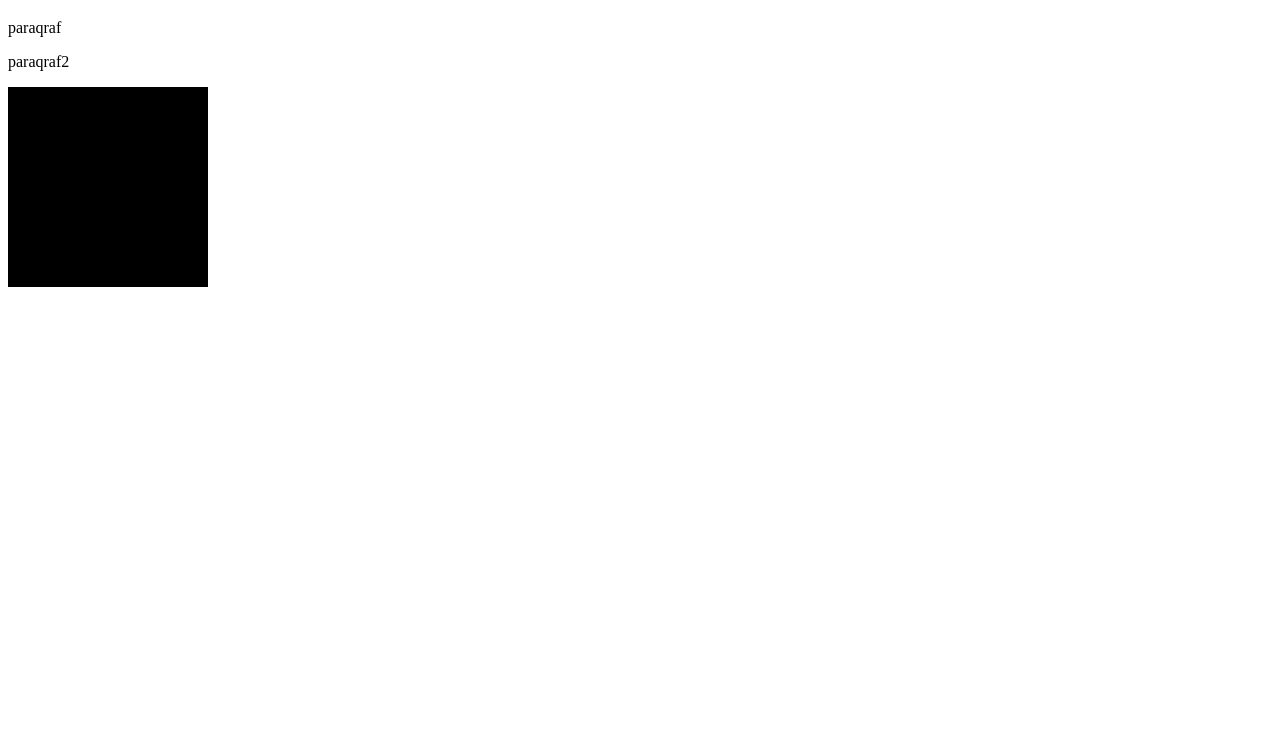
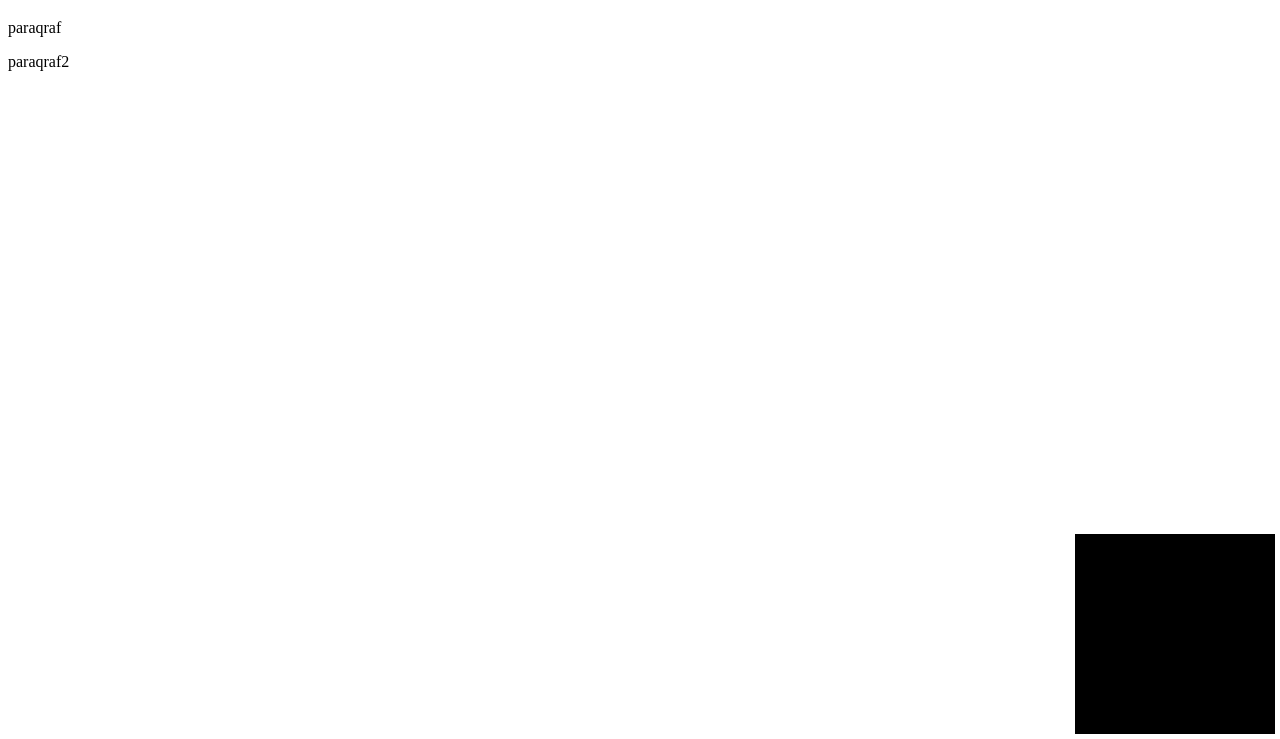
Before and after one commit to web3-online/layihe-isi, a plain HTML site: page index.html in a window 1280 px wide. Shown: the part 61-800 px from the top of the page. Drawn offline with Linux system fonts and the light colour scheme.

Commit message:
changed position to fixed

```diff
--- a/styles.css
+++ b/styles.css
@@ -2,4 +2,7 @@ div {
   height: 200px;
   width: 200px;
   background-color: black;
+  position: fixed;
+  bottom: 5px;
+  right: 5px;
 }
```
